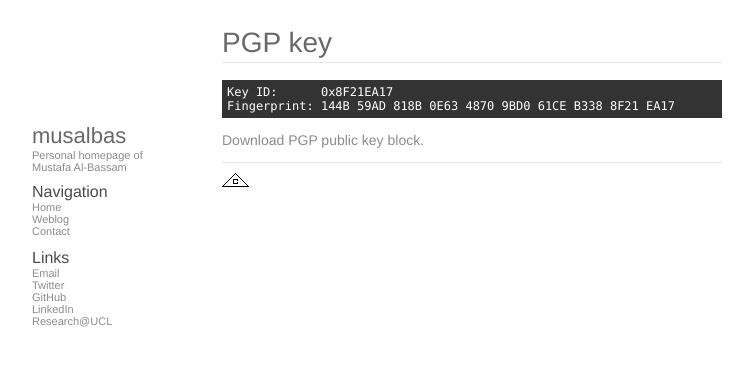
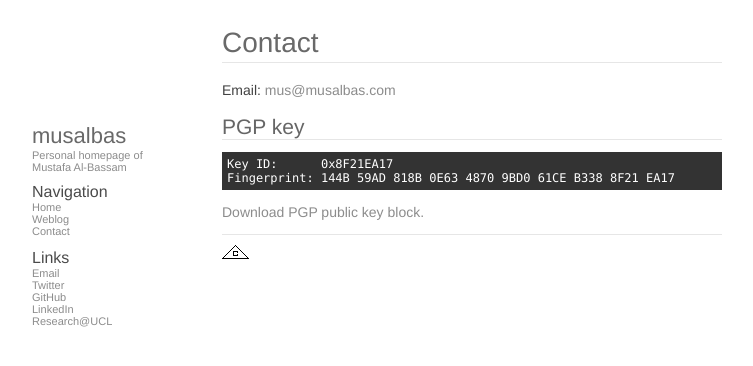
Before and after one commit to musalbas/musalbas.com-old, a Jekyll site: the page built from contact.md, in a window 1280 px wide. Shown: the top 366 px of the page, without its empty margins (258-1011 px from the left). Built offline with Jekyll 4.4.1, drawn with Linux system fonts in a browser that asks for light colours; Markdown is read by kramdown in place of the engine named in the settings.

Commit message:
Update and rename pgp.md to contact.md

```diff
--- a/pgp.md
+++ b/contact.md
@@ -1,7 +1,12 @@
 ---
 layout: post
-title: PGP key
+title: Contact
 ---
+
+Email: [mus@musalbas.com](mailto:mus@musalbas.com)
+
+PGP key
+-
 
 <pre>Key ID:      0x8F21EA17
 Fingerprint: 144B 59AD 818B 0E63 4870 9BD0 61CE B338 8F21 EA17</pre>
```
